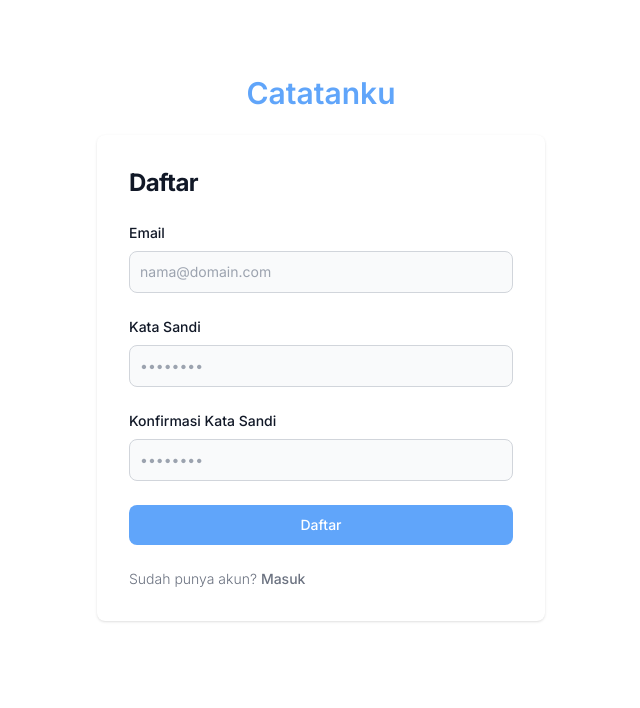
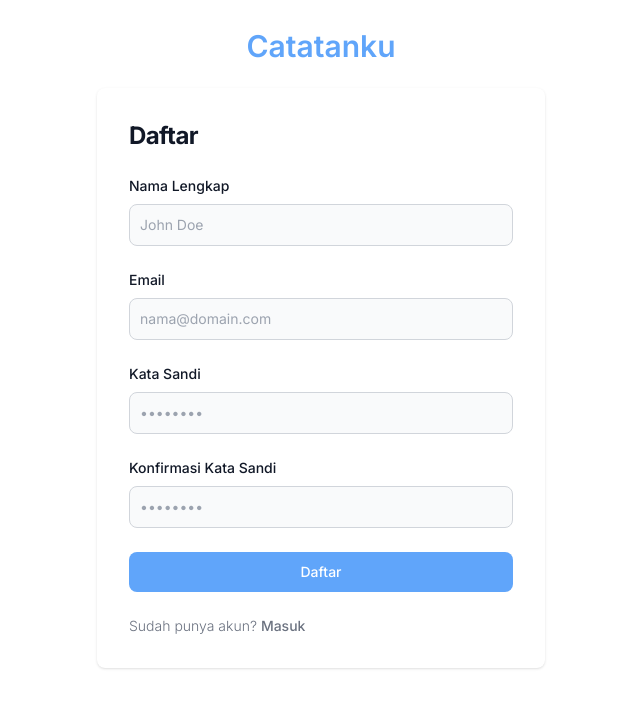
Before and after one commit to alvinindra/catat-app-spa, a React (Vite) app: page /register in a window 1280 px wide. Shown: the top 708 px of the page, without its empty margins (319-959 px from the left). Built offline with nearby package versions, Linux system fonts and the light colour scheme.

Commit message:
feat: integrate api register

```diff
--- a/src/components/Auth/AuthContainer.jsx
+++ b/src/components/Auth/AuthContainer.jsx
@@ -20,5 +20,5 @@
 
 AuthContainer.propTypes = {
   isLoginDisplay: PropTypes.bool.isRequired,
-  onLoginSuccess: PropTypes.func.isRequired,
+  onLoginSuccess: PropTypes.func,
 }
--- a/src/components/Auth/FormRegister/FormRegister.jsx
+++ b/src/components/Auth/FormRegister/FormRegister.jsx
@@ -1,11 +1,70 @@
+import { useReducer } from 'react'
+import { useNavigate } from 'react-router-dom'
+import { toast } from 'react-toastify'
+import { register } from '@/api/auth'
+
 export default function FormRegister() {
+  const navigate = useNavigate()
+
+  const initialFormRegister = {
+    name: '',
+    email: '',
+    password: '',
+    passwordConfirm: '',
+  }
+
+  const [formRegister, setFormRegister] = useReducer(
+    (state, newState) => ({
+      ...state,
+      ...newState,
+    }),
+    initialFormRegister
+  )
+
+  const handleFormChange = (event) => {
+    const { name, value } = event.target
+    setFormRegister({ [name]: value })
+  }
+
+  const handleSubmit = async (event) => {
+    event.preventDefault()
+
+    if (formRegister.password !== formRegister.passwordConfirm) {
+      toast.error('Kata sandi tidak cocok!', 'danger')
+    } else {
+      const { error, message } = await register(formRegister)
+      if (error) toast.error(message)
+      else {
+        toast.success('Berhasil mendaftarkan akun!')
+        navigate('/')
+      }
+    }
+  }
+
   return (
     <div className="w-full bg-white rounded-lg shadow dark:border md:mt-0 sm:max-w-md xl:p-0 dark:bg-gray-800 dark:border-gray-700">
       <div className="p-6 space-y-4 md:space-y-6 sm:p-8">
         <h1 className="text-xl font-bold leading-tight tracking-tight text-gray-900 md:text-2xl dark:text-white">
           Daftar
         </h1>
-        <form className="space-y-4 md:space-y-6" action="#">
+        <form className="space-y-4 md:space-y-6" onSubmit={handleSubmit}>
+          <div>
+            <label
+              htmlFor="name"
+              className="block mb-2 text-sm font-medium text-gray-900 dark:text-white"
+            >
+              Nama Lengkap
+            </label>
+            <input
+              type="text"
+              name="name"
+              id="name"
+              className="bg-gray-50 border border-gray-300 text-gray-900 sm:text-sm rounded-lg focus:ring-primary-600 focus:border-primary-600 block w-full p-2.5 dark:bg-gray-700 dark:border-gray-600 dark:placeholder-gray-400 dark:text-white dark:focus:ring-blue-500 dark:focus:border-blue-500"
+              placeholder="John Doe"
+              required
+              onChange={handleFormChange}
+            />
+          </div>
           <div>
             <label
               htmlFor="email"
@@ -19,7 +78,8 @@
               id="email"
               className="bg-gray-50 border border-gray-300 text-gray-900 sm:text-sm rounded-lg focus:ring-primary-600 focus:border-primary-600 block w-full p-2.5 dark:bg-gray-700 dark:border-gray-600 dark:placeholder-gray-400 dark:text-white dark:focus:ring-blue-500 dark:focus:border-blue-500"
               placeholder="nama@domain.com"
-              required=""
+              required
+              onChange={handleFormChange}
             />
           </div>
           <div>
@@ -35,7 +95,8 @@
               id="password"
               placeholder="••••••••"
               className="bg-gray-50 border border-gray-300 text-gray-900 sm:text-sm rounded-lg focus:ring-primary-600 focus:border-primary-600 block w-full p-2.5 dark:bg-gray-700 dark:border-gray-600 dark:placeholder-gray-400 dark:text-white dark:focus:ring-blue-500 dark:focus:border-blue-500"
-              required=""
+              required
+              onChange={handleFormChange}
             />
           </div>
           <div>
@@ -46,12 +107,13 @@
               Konfirmasi Kata Sandi
             </label>
             <input
-              type="confirm-password"
-              name="confirm-password"
-              id="confirm-password"
+              type="password"
+              name="passwordConfirm"
+              id="passwordConfirm"
               placeholder="••••••••"
               className="bg-gray-50 border border-gray-300 text-gray-900 sm:text-sm rounded-lg focus:ring-primary-600 focus:border-primary-600 block w-full p-2.5 dark:bg-gray-700 dark:border-gray-600 dark:placeholder-gray-400 dark:text-white dark:focus:ring-blue-500 dark:focus:border-blue-500"
-              required=""
+              required
+              onChange={handleFormChange}
             />
           </div>
           <button
```
